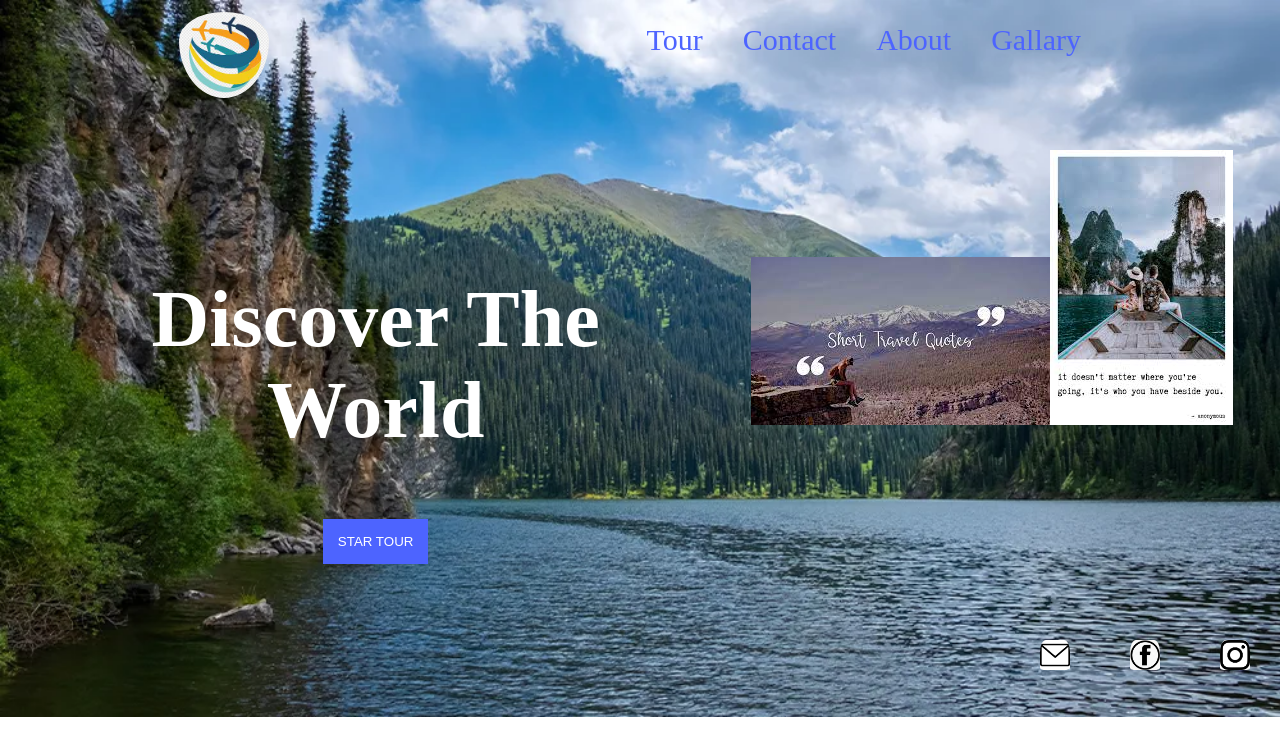
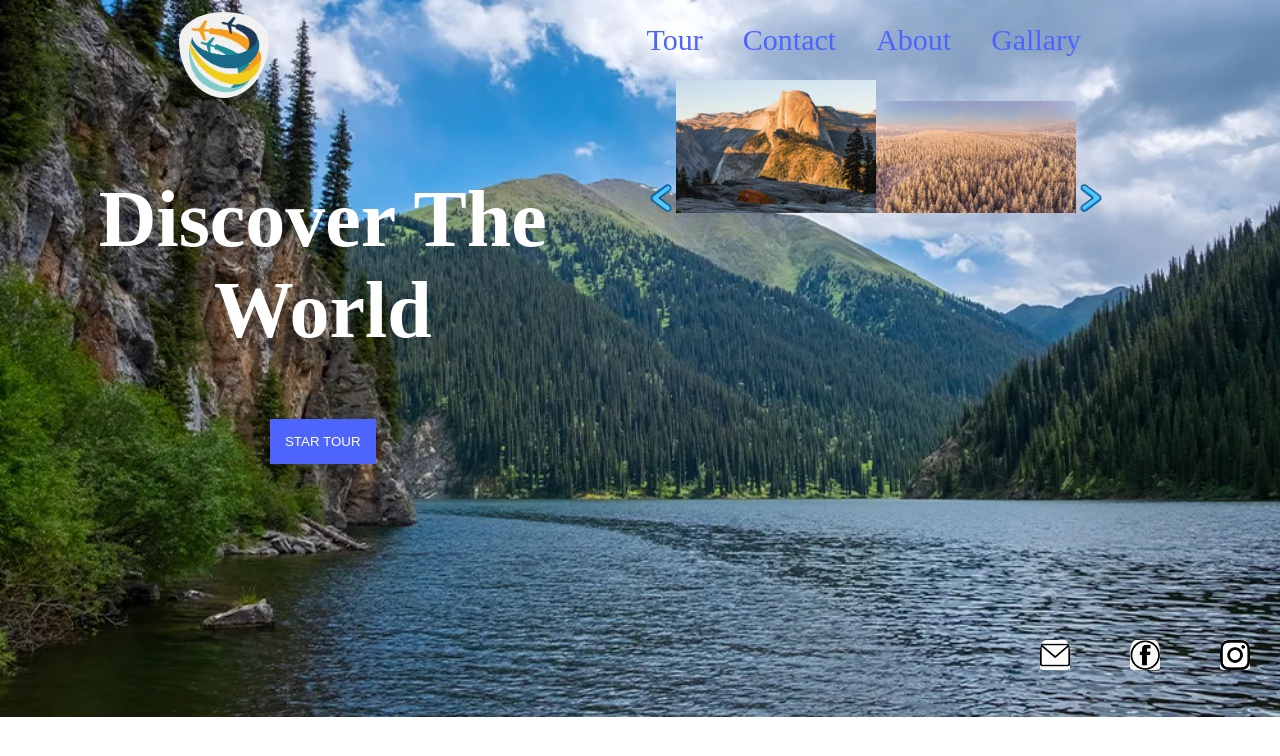
Before and after one commit to JuliiaKom/ReactTestApp, a React (Create React App) app: page / in a window 1280 px wide. Shown: the top 756 px of the page. Built offline with nearby package versions, Linux system fonts and the light colour scheme.

Commit message:
changes in components

```diff
--- a/src/Components/Main/Main.css
+++ b/src/Components/Main/Main.css
@@ -6,7 +6,7 @@ main {
 main div.container {
     color: white;
     text-align: center;
-    padding: 140px;
+    padding: 40px;
     font-size: 40px;
 }
 main button {
--- /dev/null
+++ b/src/Components/Main/Section/MyImg.css
@@ -0,0 +1,7 @@
+.left_btn {
+    width: 30px;
+}
+
+.right_btn {
+    width: 30px;
+}
--- a/src/Components/Main/Section/MyImg.jsx
+++ b/src/Components/Main/Section/MyImg.jsx
@@ -0,0 +1,62 @@
+import "./MyImg.css";
+import React, { Component } from 'react';
+import img1 from '../../../images/img1.jpg'
+import img2 from '../../../images/img2.jpg'
+import img3 from '../../../images/img3.jpg'
+import photo from '../../../images/photo.jpg'
+import img4 from '../../../images/img4.jpg'
+import img5 from '../../../images/img5.jpg'
+import left from '../../../images/arrow-left (1).png'
+import right from '../../../images/arrow-right.png'
+import math from 'math'
+
+class MyImg extends Component {
+
+    constructor(props) {
+        super(props);
+        this.state = {
+            img_path1: img1,
+            alt1: 'img1',
+            img_path2: img2,
+            alt2: 'img2',
+        };
+
+        this.getNew = this.getNew.bind(this);
+        this.getNew1 = this.getNew1.bind(this);
+    }
+
+
+
+    getNew() {
+        const items = [
+            {ItemName: 'img1', ItemImg: img1},
+            {ItemName: 'img2', ItemImg: img2},
+            {ItemName: 'img3', ItemImg: img3}
+        ];
+        let item = items[math.floor(Math.random() * items.length)];
+        this.setState({ img_path1: item.ItemImg,
+            alt1: item.ItemName });
+    }
+
+    getNew1() {
+        const items = [
+            {ItemName: 'photo', ItemImg: photo},
+            {ItemName: 'img2', ItemImg: img4},
+            {ItemName: 'img5', ItemImg: img5}
+        ];
+        let item = items[math.floor(Math.random() * items.length)];
+        this.setState({ img_path2: item.ItemImg,
+            alt2: item.ItemName });
+    }
+
+    render() {
+        return (<div>
+            <img className='left_btn' src={left} onClick={this.getNew} />
+            <img src={this.state.img_path1} alt={this.state.alt1} width={200}  />
+            <img src={this.state.img_path2} alt={this.state.alt2} width={200}  />
+            <img className="right_btn" src={right} onClick={this.getNew1} />
+        </div>);
+    }
+}
+
+export default MyImg;
--- a/src/Components/Main/Section/Section.css
+++ b/src/Components/Main/Section/Section.css
@@ -2,9 +2,3 @@ section {
     width: 60%;
 
 }
-section div.photo {
-    padding-top: 70px;
-}
-section div.photo1{
-    width: 10px;
-}
--- a/src/Components/Main/Section/Section.jsx
+++ b/src/Components/Main/Section/Section.jsx
@@ -1,13 +1,12 @@
 import "./Section.css"
+import MyImg from './MyImg'
 
 const Section = (props) => {
     return (
         <section>
-            <div className= "photo">
-                <img src={props.section.photo} alt= "photo"/>
-                <img src={props.section.photo1} alt= "photo1"/>
-            </div>
+            <MyImg/>
         </section>
+
     )
 }
 export default Section;
```
